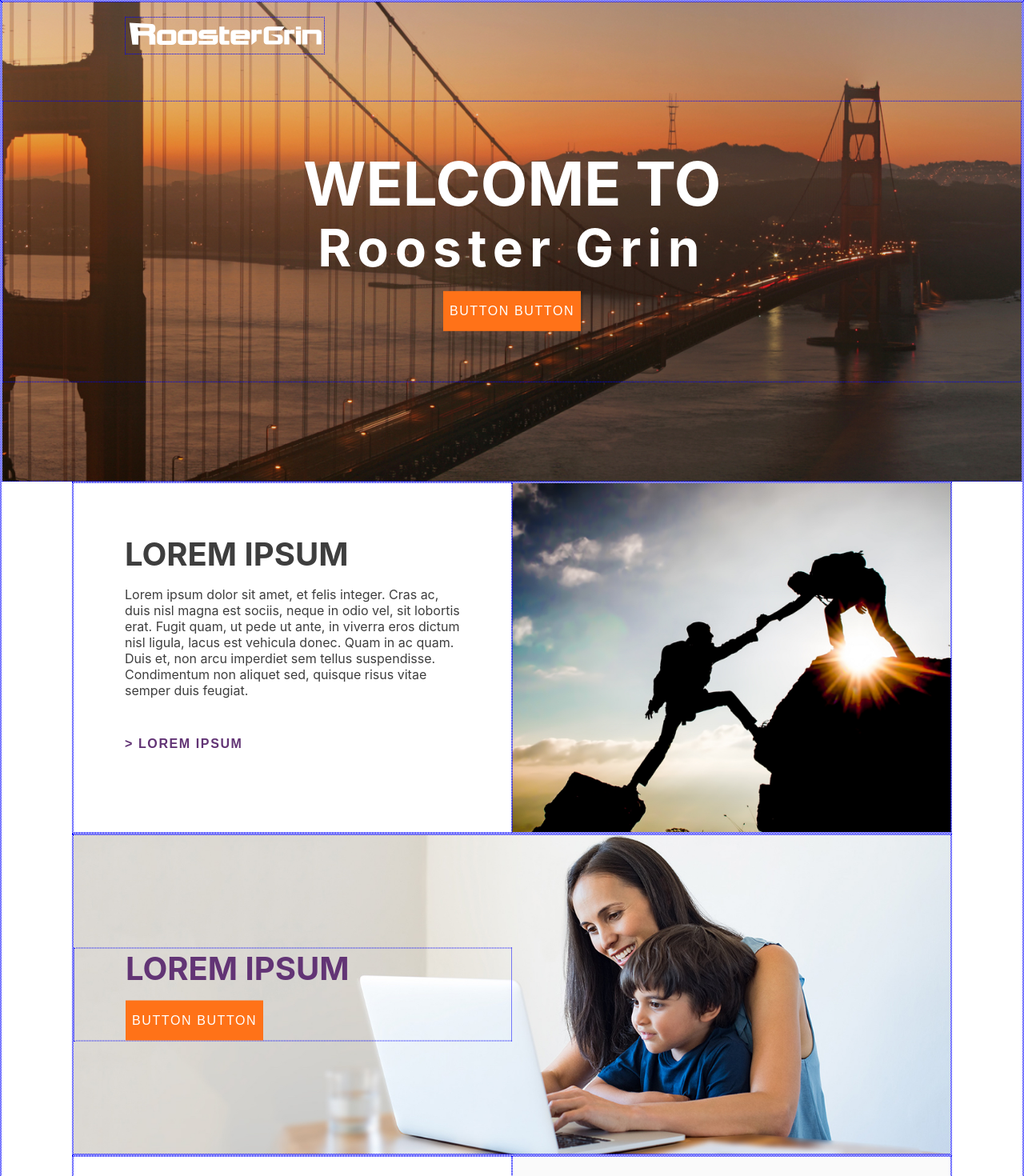
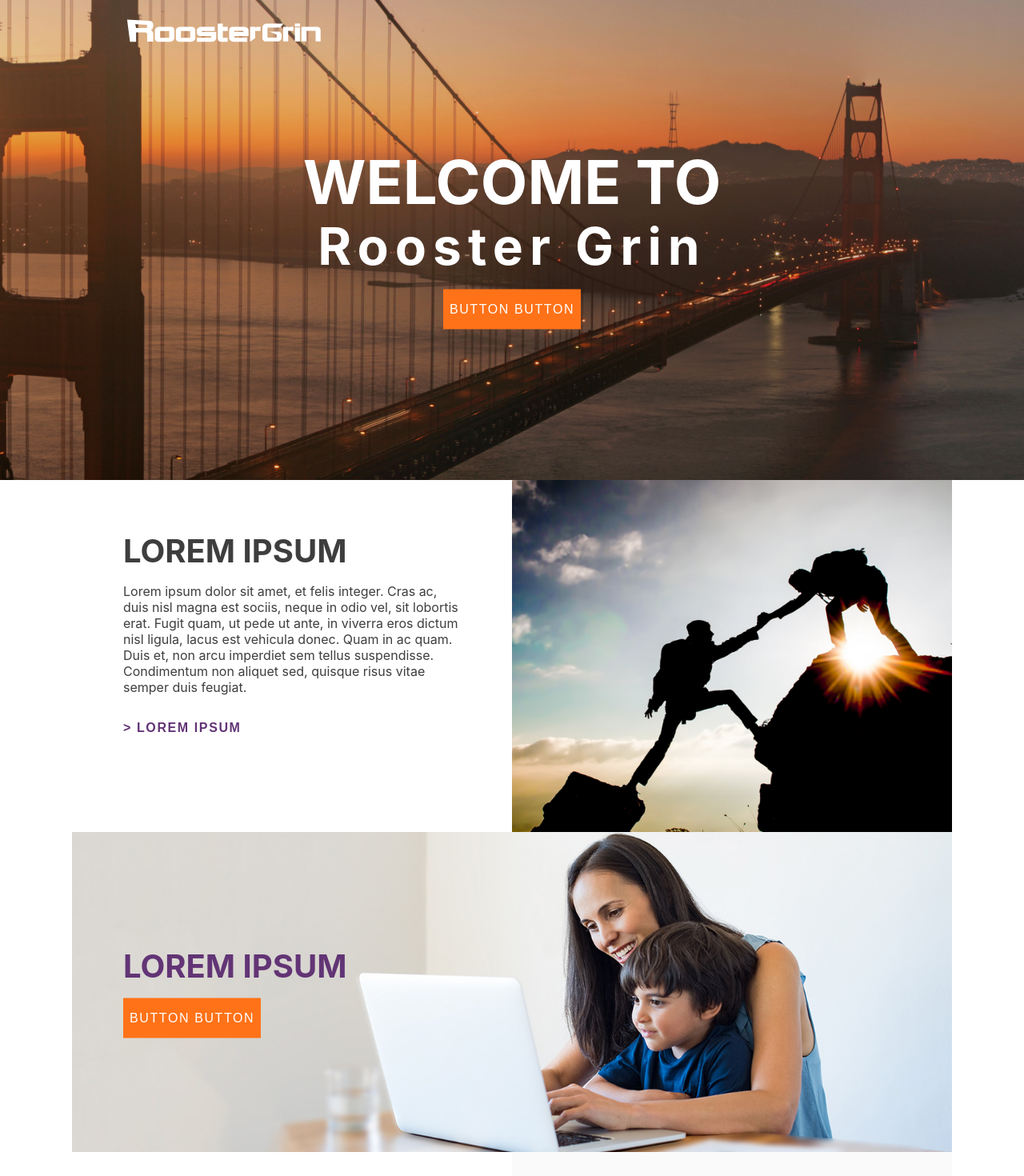
Before and after one commit to jacksonbeaman/roostergrin-test, a React (Create React App) app in the folder frontend/: page / in a window 1280 px wide. Shown: the top 1470 px of the page at 80% size. Built offline with nearby package versions, Linux system fonts and the light colour scheme.

Commit message:
Fade animation on page load

```diff
--- a/frontend/src/components/Footer/footer.module.css
+++ b/frontend/src/components/Footer/footer.module.css
@@ -27,3 +27,29 @@ h5 {
   color: #3e3e3e;
   margin: 0 auto;
 }
+
+/* Fading animation */
+.footer {
+  -webkit-animation-name: fade;
+  -webkit-animation-duration: 1.5s;
+  animation-name: fade;
+  animation-duration: 1.5s;
+}
+
+@-webkit-keyframes fade {
+  from {
+    opacity: 0.4;
+  }
+  to {
+    opacity: 1;
+  }
+}
+
+@keyframes fade {
+  from {
+    opacity: 0.4;
+  }
+  to {
+    opacity: 1;
+  }
+}
--- a/frontend/src/components/Hero/hero.module.css
+++ b/frontend/src/components/Hero/hero.module.css
@@ -89,3 +89,29 @@ button {
     letter-spacing: 0rem;
   }
 }
+
+/* Fading animation */
+.hero {
+  -webkit-animation-name: fade;
+  -webkit-animation-duration: 1.5s;
+  animation-name: fade;
+  animation-duration: 1.5s;
+}
+
+@-webkit-keyframes fade {
+  from {
+    opacity: 0.4;
+  }
+  to {
+    opacity: 1;
+  }
+}
+
+@keyframes fade {
+  from {
+    opacity: 0.4;
+  }
+  to {
+    opacity: 1;
+  }
+}
--- a/frontend/src/components/SectionBisect/sectionBisect.module.css
+++ b/frontend/src/components/SectionBisect/sectionBisect.module.css
@@ -46,6 +46,7 @@
   text-transform: uppercase;
   font-weight: 600;
   padding-left: 0;
+  margin-top: 0;
 }
 
 .iconsCol {
@@ -92,3 +93,29 @@
     font-size: 1.5rem;
   }
 }
+
+/* Fading animation */
+.container {
+  -webkit-animation-name: fade;
+  -webkit-animation-duration: 1.5s;
+  animation-name: fade;
+  animation-duration: 1.5s;
+}
+
+@-webkit-keyframes fade {
+  from {
+    opacity: 0.4;
+  }
+  to {
+    opacity: 1;
+  }
+}
+
+@keyframes fade {
+  from {
+    opacity: 0.4;
+  }
+  to {
+    opacity: 1;
+  }
+}
--- a/frontend/src/components/SectionCarousel/sectionCarousel.module.css
+++ b/frontend/src/components/SectionCarousel/sectionCarousel.module.css
@@ -124,3 +124,29 @@
     font-size: 1.5rem;
   }
 }
+
+/* Fading animation */
+.container {
+  -webkit-animation-name: fade;
+  -webkit-animation-duration: 1.5s;
+  animation-name: fade;
+  animation-duration: 1.5s;
+}
+
+@-webkit-keyframes fade {
+  from {
+    opacity: 0.4;
+  }
+  to {
+    opacity: 1;
+  }
+}
+
+@keyframes fade {
+  from {
+    opacity: 0.4;
+  }
+  to {
+    opacity: 1;
+  }
+}
--- a/frontend/src/components/SectionFull/sectionFull.module.css
+++ b/frontend/src/components/SectionFull/sectionFull.module.css
@@ -124,3 +124,29 @@ button {
     font-size: 1.5rem;
   }
 }
+
+/* Fading animation */
+.container {
+  -webkit-animation-name: fade;
+  -webkit-animation-duration: 1.5s;
+  animation-name: fade;
+  animation-duration: 1.5s;
+}
+
+@-webkit-keyframes fade {
+  from {
+    opacity: 0.4;
+  }
+  to {
+    opacity: 1;
+  }
+}
+
+@keyframes fade {
+  from {
+    opacity: 0.4;
+  }
+  to {
+    opacity: 1;
+  }
+}
--- a/frontend/src/index.css
+++ b/frontend/src/index.css
@@ -13,7 +13,6 @@ body {
 
 div {
   box-sizing: border-box;
-  border: 1px dotted blue;
 }
 
 h1,
```
